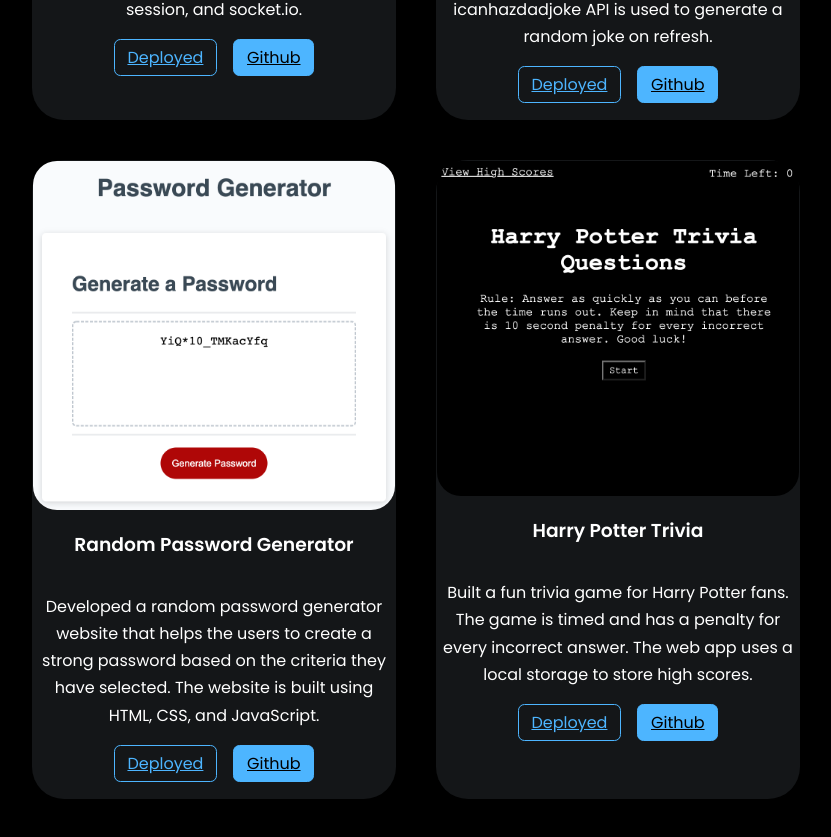
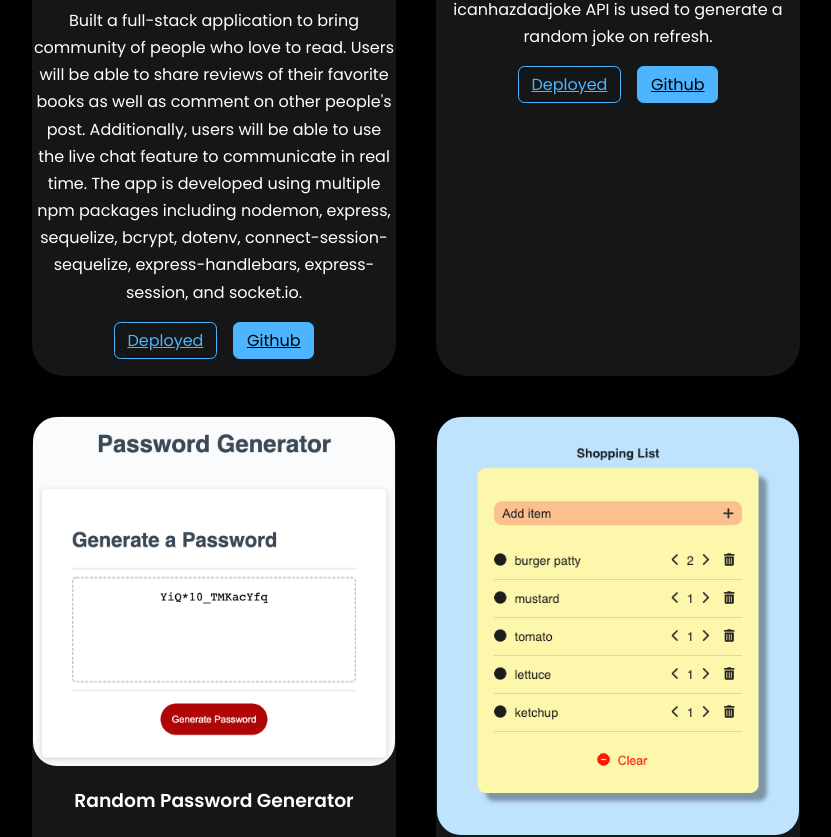
Before and after one commit to ryuandrew/AndrewRyu-Portfolio-React, a React (Create React App) app: page / in a window 1280 px wide. Shown: the part 2908-3745 px from the top of the page, without its empty margins (224-1055 px from the left). Built offline with nearby package versions, Linux system fonts and the light colour scheme.

Commit message:
added a new project - shopping list

```diff
--- a/src/components/portfolio/Portfolio.jsx
+++ b/src/components/portfolio/Portfolio.jsx
@@ -1,9 +1,9 @@
 import React from "react";
 import "./portfolio.css";
-import Booklastic from "../../assets/Booklastic.png";
+import Booklastic from "../../assets/booklastic-blog.png";
 import MemeGenerator from "../../assets/Meme-Generator.png";
 import PwGenerator from "../../assets/pwGenerator.png";
-import HarryPotter from "../../assets/Harry-Potter-Trivia.png";
+import shoppingList from "../../assets/shopping-list.png";
 
 const Portfolio = () => {
     return (
@@ -18,13 +18,15 @@
                     </div>
                     <h3>Booklastic Blog Place</h3>
                     <p>
-            Built a full-stack application to bring community of people who love
-            to read. Users will be able to share reviews of their favorite books
-            as well as comment on other people's post. Additionally, users will
-            be able to use the live chat feature to communicate in real time.
-            The app is developed using multiple npm packages including nodemon,
-            express, sequelize, bcrypt, dotenv, connect-session-sequelize,
-            express-handlebars, express-session, and socket.io.
+                        Built a full-stack application to bring community of
+                        people who love to read. Users will be able to share
+                        reviews of their favorite books as well as comment on
+                        other people's post. Additionally, users will be able to
+                        use the live chat feature to communicate in real time.
+                        The app is developed using multiple npm packages
+                        including nodemon, express, sequelize, bcrypt, dotenv,
+                        connect-session-sequelize, express-handlebars,
+                        express-session, and socket.io.
                     </p>
                     <div className="portfolio__item-cta">
                         <a
@@ -49,11 +51,12 @@
                     </div>
                     <h3>Meme Generator</h3>
                     <p>
-            Created a meme generating web application for avid meme fans to
-            create a personalized meme. The web app is built using Tailwind as a
-            CSS framework along with HTML and JavaScript (jQuery). Imgflip API
-            is used to source the meme content and icanhazdadjoke API is used to
-            generate a random joke on refresh.
+                        Created a meme generating web application for avid meme
+                        fans to create a personalized meme. The web app is built
+                        using Tailwind as a CSS framework along with HTML and
+                        JavaScript (jQuery). Imgflip API is used to source the
+                        meme content and icanhazdadjoke API is used to generate
+                        a random joke on refresh.
                     </p>
                     <div className="portfolio__item-cta">
                         <a
@@ -78,9 +81,10 @@
                     </div>
                     <h3>Random Password Generator</h3>
                     <p>
-            Developed a random password generator website that helps the users
-            to create a strong password based on the criteria they have
-            selected. The website is built using HTML, CSS, and JavaScript.
+                        Developed a random password generator website that helps
+                        the users to create a strong password based on the
+                        criteria they have selected. The website is built using
+                        HTML, CSS, and JavaScript.
                     </p>
                     <div className="portfolio__item-cta">
                         <a
@@ -101,24 +105,26 @@
                 </article>
                 <article className="portfolio__item">
                     <div className="portfolio__item-image">
-            <img src={HarryPotter} alt="harry potter trivia" />
+                        <img src={shoppingList} alt="shopping list" />
                     </div>
-          <h3>Harry Potter Trivia</h3>
+                    <h3>Shopping List</h3>
                     <p>
-            Built a fun trivia game for Harry Potter fans. The game is timed and
-            has a penalty for every incorrect answer. The web app uses a local
-            storage to store high scores.
+                        Built a shopping list app to use personally with local
+                        storage and React hooks such as useState() and
+                        useEffect(). Users can add an item, delete an item,
+                        adjust the quantity of an item, and clear the entire
+                        list of items.
                     </p>
                     <div className="portfolio__item-cta">
                         <a
-              href="https://ryuandrew.github.io/Harry-Potter-Trivia/"
+                            href="https://andrew-shopping-list.netlify.app"
                             className="btn"
                             target="_blank"
                         >
                             Deployed
                         </a>
                         <a
-              href="https://github.com/ryuandrew/Harry-Potter-Trivia"
+                            href="https://github.com/ryuandrew/shopping-list-netlify"
                             className="btn btn-primary"
                             target="_blank"
                         >
```
Also changed, not shown: src/assets/booklastic-blog.png (added), src/assets/shopping-list.png (added). Lines whose indentation alone changed are shown as unchanged.
